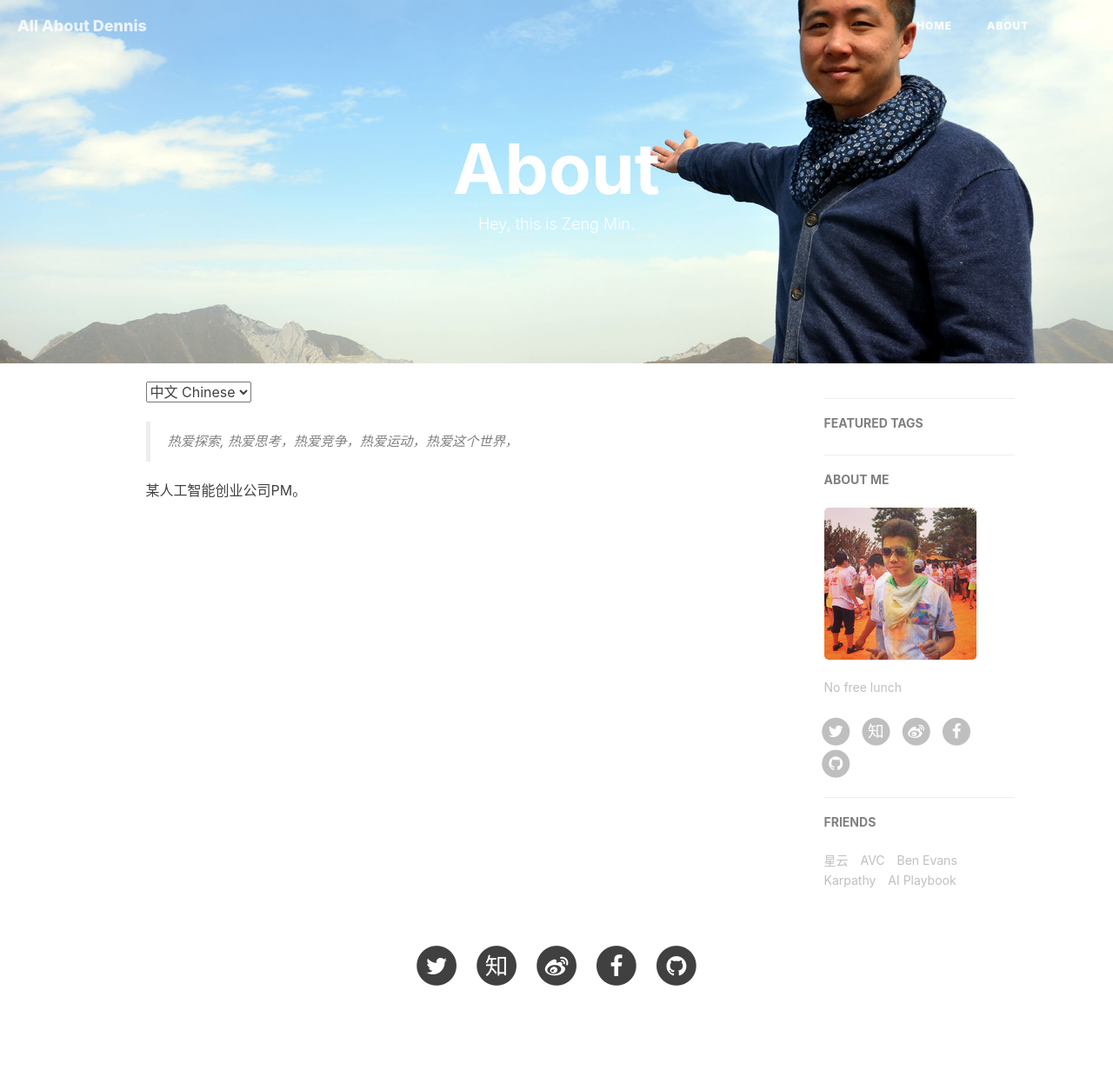
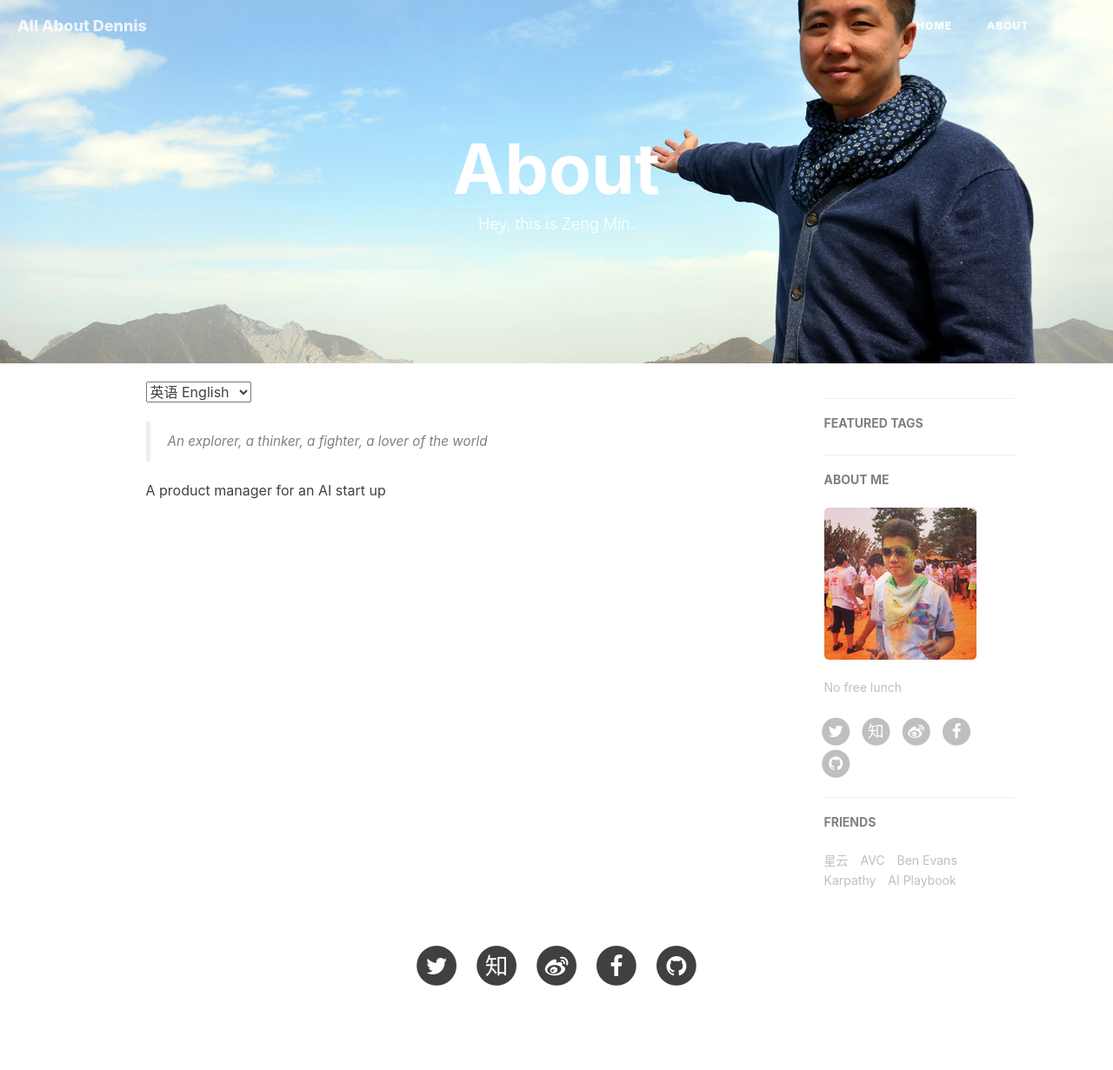
Before and after one commit to fifastar01/fifastar01.github.io, a Jekyll site: the page built from about.html, in a window 1280 px wide. Shown: the whole page at 87% size. Built offline with Jekyll 4.4.1, drawn with Linux system fonts in a browser that asks for light colours; nearby versions of some CDN libraries; comment, search, counter and statistics services are not loaded.

Commit message:
change about

```diff
--- a/_config.yml
+++ b/_config.yml
@@ -4,7 +4,7 @@ title: All About Dennis
 SEOTitle: 曾旻的博客 | Dennis Min Zeng
 header-img: img/home-bg.jpg
 email: dennisminzeng@gmail.com
-description: "Interesting things related to tech, AI and the world in general"
+description: "Interesting yet important things in tech, AI and the world in general"
 keyword: "曾旻, 博客, 个人网站, 互联网, AI, Tech"
 url: "http://www.dennisminzeng.com"              # your host, for absolute URL
 baseurl: ""                             # for example, '/blog' if your blog hosted on 'host/blog'
--- a/about.html
+++ b/about.html
@@ -7,25 +7,26 @@ header-img: "img/about-bg.jpg"
 
 <!-- Language Selector -->
 <select onchange= "onLanChange(this.options[this.options.selectedIndex].value)">
-    <option value="0" selected> 中文 Chinese </option>
-    <option value="1"> 英语 English </option>
+    <option value="0" selected> 英语 English </option>
+    <option value="1" > 中文 Chinese </option>
 </select>
 
-<!-- Chinese Version -->
+<!-- English Version -->
 <div class="zh post-container">
-    <blockquote>
-        热爱探索, 热爱思考，热爱竞争，热爱运动，热爱这个世界，
-    </blockquote>
-    某人工智能创业公司PM。
-
-</div>
-
-<!-- English Version -->
-<div class="en post-container">
     <blockquote>
         An explorer, a thinker, a fighter, a lover of the world
     </blockquote>
     A product manager for an AI start up
+
+</div>
+
+<!-- Chinese Version -->
+<div class="en post-container">
+    <blockquote>
+        热爱探索, 热爱思考，热爱竞争，热爱运动，热爱这个世界
+    </blockquote>
+
+    某人工智能创业公司PM。
 
 </div>
 
@@ -46,49 +47,10 @@ header-img: "img/about-bg.jpg"
 </script>
 
 
-
-{% if site.duoshuo_username %}
-<!-- 多说评论框 start -->
-<div class="comment">
-    <div class="ds-thread"
-    {% if site.duoshuo_username == "huxblog" %}
-        data-thread-id="1187623191091085319"
-    {% else %}
-        data-thread-key="{{site.duoshuo_username}}/about"
-    {% endif %}
-
-    data-title="{{page.title}}"
-    data-url="{{site.url}}/about/"></div>
-</div>
-<!-- 多说评论框 end -->
-
-<!-- Duoshuo hacking -->
-<input id="dsUser" type="hidden" value="{{site.duoshuo_username}}"  />
-
-<!-- 多说公共JS代码 start (一个网页只需插入一次) -->
-<script type="text/javascript">
-    // dynamic User hacking by Hux
-    var _user = document.getElementById('dsUser').value;
-    // duoshuo comment query.
-    var duoshuoQuery = {short_name: _user };
-    (function() {
-        var ds = document.createElement('script');
-        ds.type = 'text/javascript';ds.async = true;
-        ds.src = (document.location.protocol == 'https:' ? 'https:' : 'http:') + '//static.duoshuo.com/embed.js';
-        ds.charset = 'UTF-8';
-        (document.getElementsByTagName('head')[0]
-         || document.getElementsByTagName('body')[0]).appendChild(ds);
-    })();
-</script>
-<!-- 多说公共JS代码 end -->
-{% endif %}
-
-
 {% if site.disqus_username %}
 <!-- disqus 评论框 start -->
 <div class="comment">
     <div id="disqus_thread" class="disqus-thread">
-
     </div>
 </div>
 <!-- disqus 评论框 end -->
--- a/index.html
+++ b/index.html
@@ -1,6 +1,6 @@
 ---
 layout: page
-description: "谈谈有趣且重要的事情"
+description: "Interesting yet important things in tech, AI and the world in general"
 ---
 
 {% for post in paginator.posts %}
```
